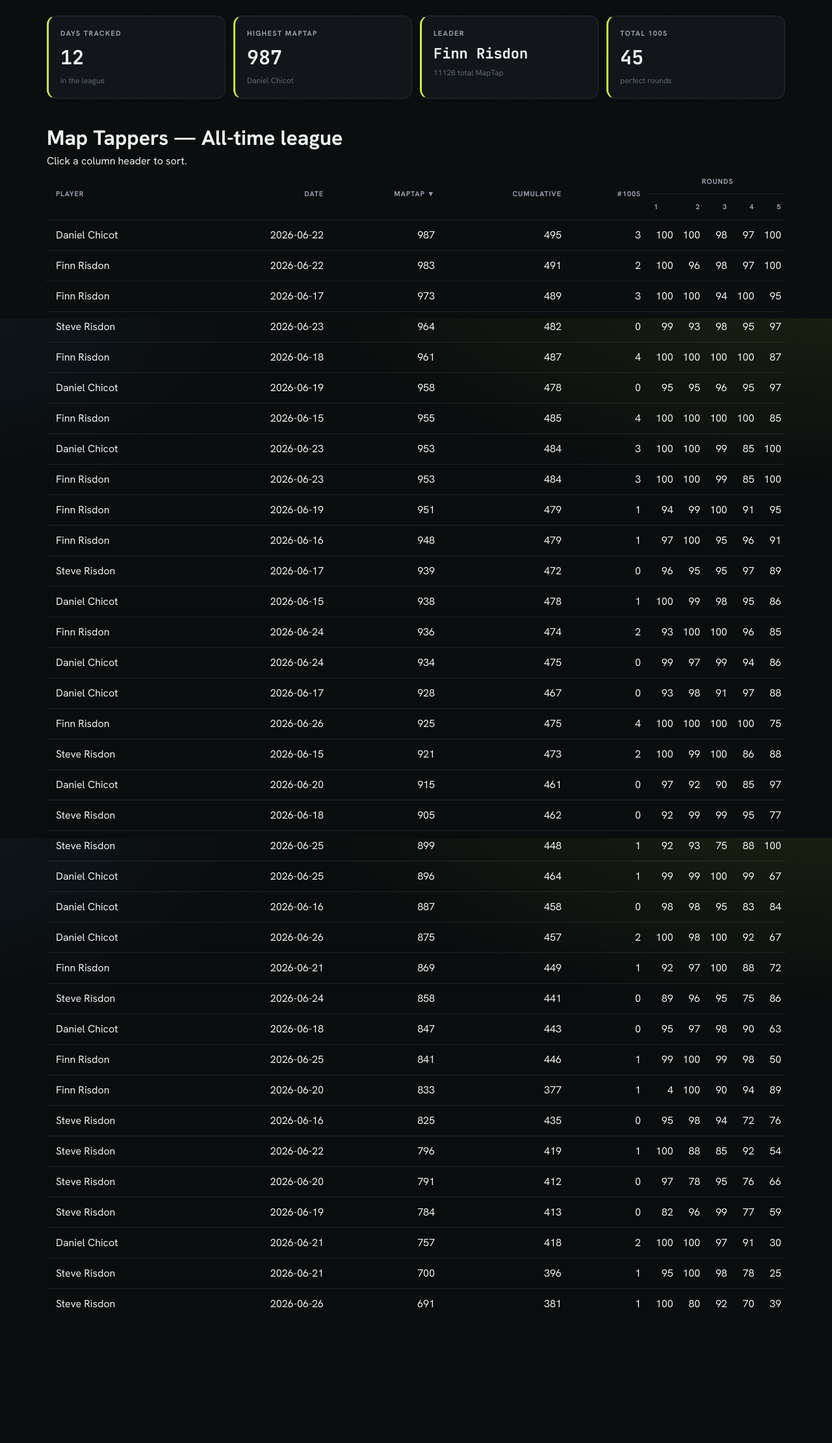
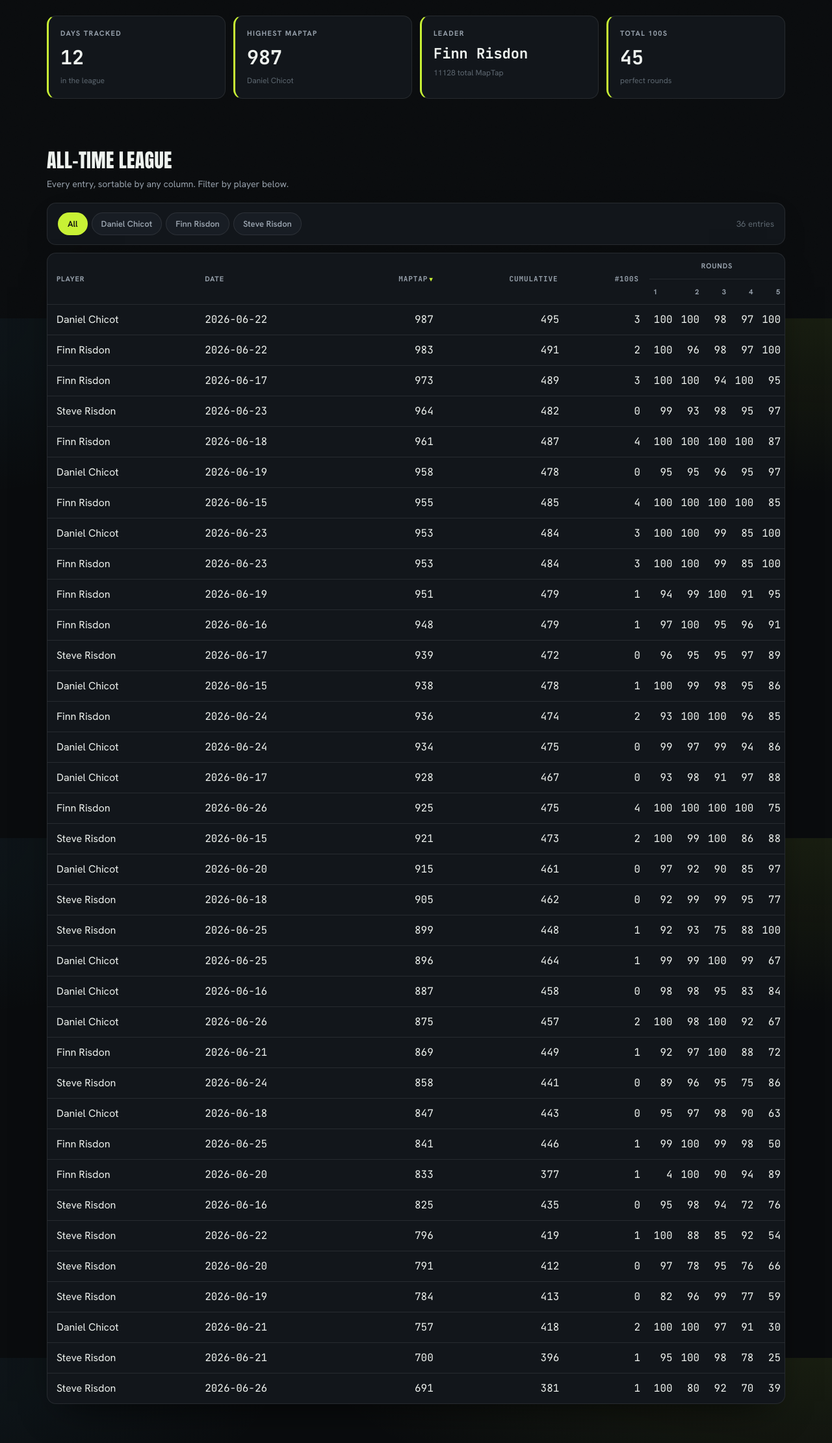
Before and after one commit to DanielChicot/maptap, a FastAPI app: page / in a window 1280 px wide. Shown: the part 310-2531 px from the top of the page at 65% size. Before the commit the page ends 2323 px from the top, so only its background shows below. Run offline with FastAPI, Linux system fonts and the light colour scheme; data comes from the database, SQL or seed files in the repository.

Commit message:
feat: league page toolbar with player-filter chips and restyled table

```diff
--- a/src/maptap/static/sort.js
+++ b/src/maptap/static/sort.js
@@ -7,13 +7,13 @@
   const arrows = new Map();
   headers.forEach((th) => {
     const arrow = document.createElement("span");
-    arrow.className = "sort-arrow";
+    arrow.className = "arr";
     arrow.setAttribute("aria-hidden", "true");
     th.appendChild(arrow);
     arrows.set(th, arrow);
   });
 
-  const glyph = (descending) => (descending ? " ▼" : " ▲");
+  const glyph = (descending) => (descending ? "▼" : "▲");
 
   const markActive = (activeTh, descending) => {
     headers.forEach((th) => {
@@ -48,4 +48,20 @@
       descending = !descending;
     });
   });
+
+  const chips = Array.from(document.querySelectorAll(".chip[data-player]"));
+  const meta = document.getElementById("resultsMeta");
+  chips.forEach((chip) => {
+    chip.addEventListener("click", () => {
+      const want = chip.dataset.player;
+      chips.forEach((c) => c.classList.toggle("active", c === chip));
+      let shown = 0;
+      Array.from(tbody.rows).forEach((row) => {
+        const match = want === "all" || row.dataset.player === want;
+        row.classList.toggle("hidden", !match);
+        if (match) shown += 1;
+      });
+      if (meta) meta.textContent = shown + " entries";
+    });
+  });
 })();
--- a/src/maptap/templates/index.html
+++ b/src/maptap/templates/index.html
@@ -1,16 +1,29 @@
 {% extends "base.html" %}
 {% block title %}League · Map Tappers{% endblock %}
 {% block content %}
-<h1>Map Tappers — All-time league</h1>
-<p>Click a column header to sort.</p>
+{% set player_names = entries | map(attribute='player') | unique | sort | list %}
+<h2 class="section-head">All-time league</h2>
+<p class="section-sub">Every entry, sortable by any column. Filter by player below.</p>
+
+<div class="panel toolbar">
+    <div class="chips">
+        <button class="chip active" data-player="all">All</button>
+        {% for name in player_names %}
+        <button class="chip" data-player="{{ name }}">{{ name }}</button>
+        {% endfor %}
+    </div>
+    <span class="results-meta" id="resultsMeta">{{ entries | length }} entries</span>
+</div>
+
+<div class="panel table-card">
     <table id="league">
         <thead>
             <tr>
-            <th rowspan="2" data-sort="text">Player</th>
-            <th rowspan="2" data-sort="text">Date</th>
-            <th rowspan="2" data-sort="number" data-sorted="desc">MapTap</th>
-            <th rowspan="2" data-sort="number">Cumulative</th>
-            <th rowspan="2" data-sort="number">#100s</th>
+                <th class="txt" rowspan="2" data-sort="text">Player</th>
+                <th class="txt" rowspan="2" data-sort="text">Date</th>
+                <th class="num" rowspan="2" data-sort="number" data-sorted="desc">MapTap</th>
+                <th class="num" rowspan="2" data-sort="number">Cumulative</th>
+                <th class="num" rowspan="2" data-sort="number">#100s</th>
                 <th class="rounds-group" colspan="5">Rounds</th>
             </tr>
             <tr>
@@ -23,17 +36,18 @@
         </thead>
         <tbody>
             {% for e in entries %}
-        <tr>
-            <td>{{ e.player }}</td>
-            <td>{{ e.game_date }}</td>
-            <td>{{ e.maptap_score }}</td>
-            <td>{{ e.cumulative }}</td>
-            <td>{{ e.hundreds }}</td>
-            {% for r in e.rounds %}<td class="round">{{ r }}</td>{% endfor %}
+            <tr data-player="{{ e.player }}">
+                <td class="txt">{{ e.player }}</td>
+                <td class="txt num">{{ e.game_date }}</td>
+                <td class="num">{{ e.maptap_score }}</td>
+                <td class="num">{{ e.cumulative }}</td>
+                <td class="num">{{ e.hundreds }}</td>
+                {% for r in e.rounds %}<td class="round num">{{ r }}</td>{% endfor %}
             </tr>
             {% endfor %}
         </tbody>
     </table>
+</div>
 {% endblock %}
 {% block scripts %}
 <script src="/static/sort.js"></script>
```
Also changed, not shown: tests/test_app.py (+14 -0 lines). Lines whose indentation alone changed are shown as unchanged.
